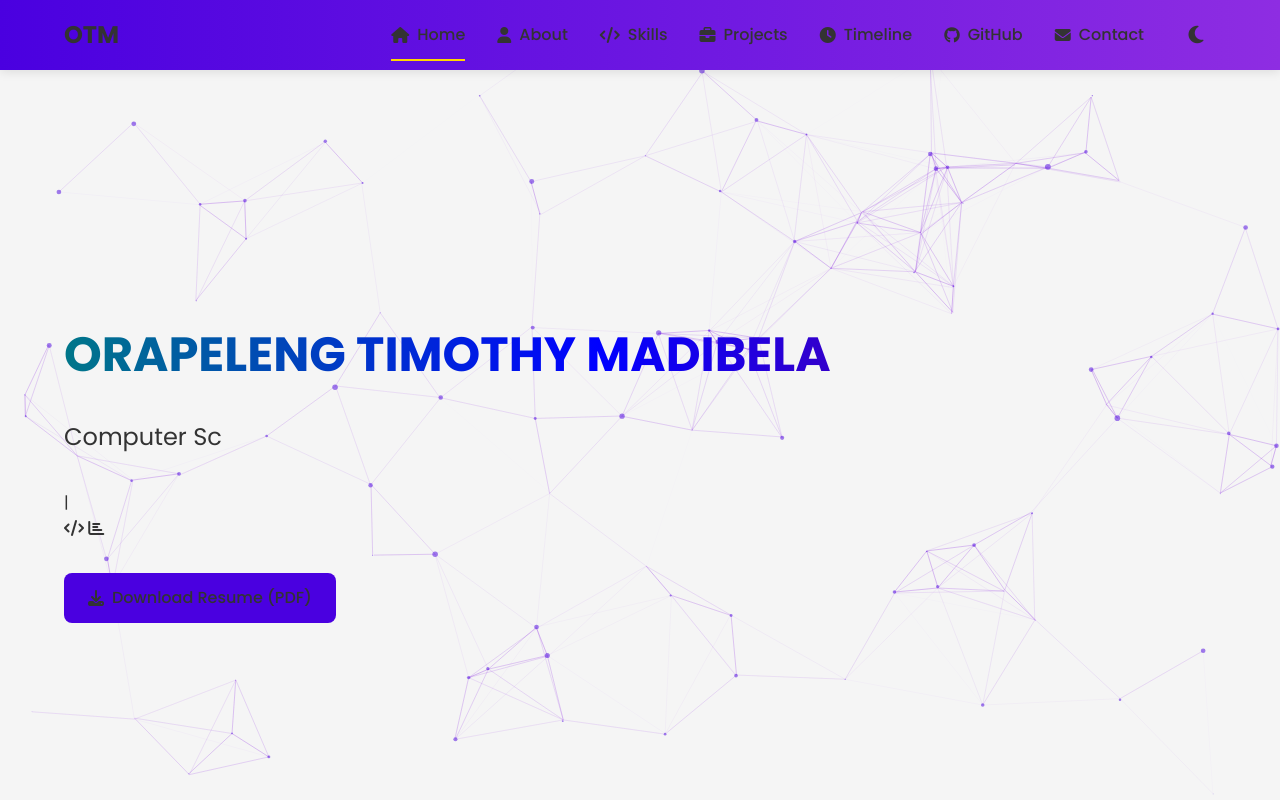
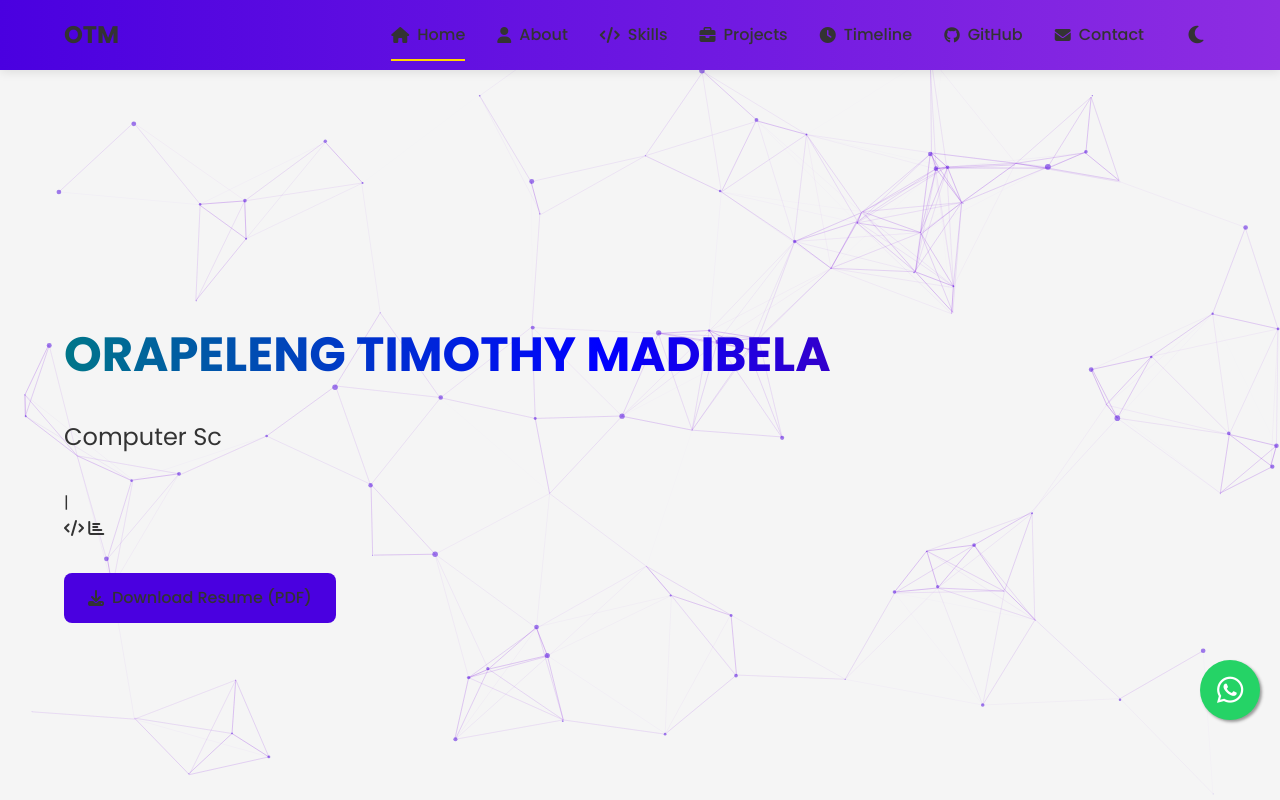
Before and after one commit to Orapeleng-madibela/my-portfolio, a plain HTML site: page index.html in a window 1280 px wide. Shown: the top 800 px of the page. Drawn offline with nearby package versions, Linux system fonts and the light colour scheme; no server answers.

Commit message:
Update styles.css

```diff
--- a/styles.css
+++ b/styles.css
@@ -1071,3 +1071,58 @@ footer .container {
     padding: 0 0.75rem;
   }
 }
+
+/* WhatsApp float button */
+.whatsapp-float {
+  position: fixed;
+  bottom: 80px;
+  right: 20px;
+  background-color: #25d366;
+  color: #fff;
+  border-radius: 50px;
+  text-align: center;
+  font-size: 30px;
+  box-shadow: 2px 2px 3px #999;
+  z-index: 100;
+  display: flex;
+  align-items: center;
+  justify-content: center;
+  width: 60px;
+  height: 60px;
+  transition: all 0.3s ease;
+  text-decoration: none;
+}
+
+.whatsapp-float:hover {
+  background-color: #128c7e;
+  transform: scale(1.1);
+  color: #fff;
+}
+
+.whatsapp-float:focus {
+  outline: 2px solid #fff;
+  outline-offset: 2px;
+}
+
+.sr-only {
+  position: absolute;
+  width: 1px;
+  height: 1px;
+  padding: 0;
+  margin: -1px;
+  overflow: hidden;
+  clip: rect(0, 0, 0, 0);
+  white-space: nowrap;
+  border-width: 0;
+}
+
+/* Fix for mobile devices */
+@media (max-width: 480px) {
+  .whatsapp-float {
+    bottom: 20px;
+    right: 20px;
+    width: 50px;
+    height: 50px;
+    font-size: 25px;
+  }
+}
```
